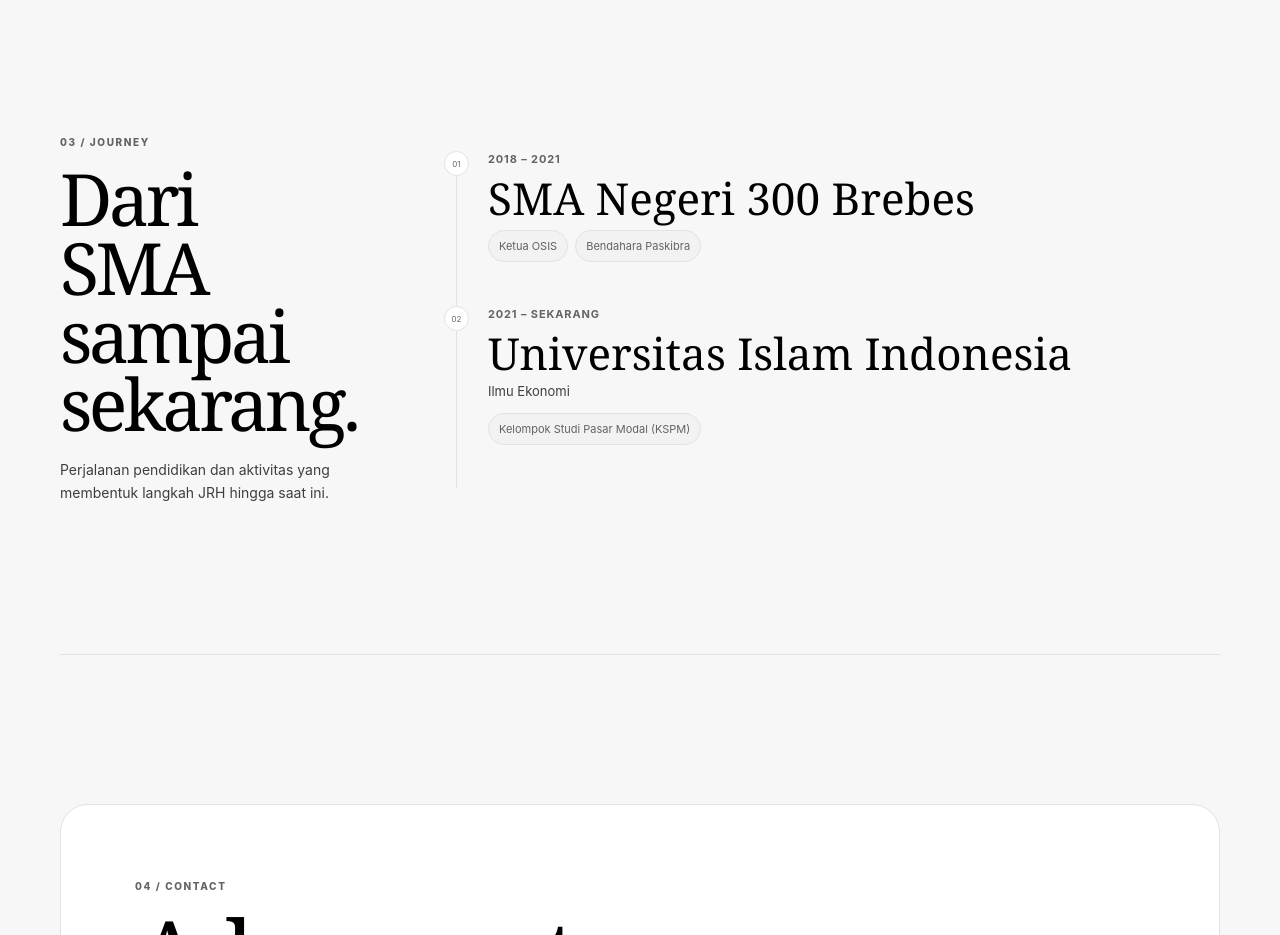
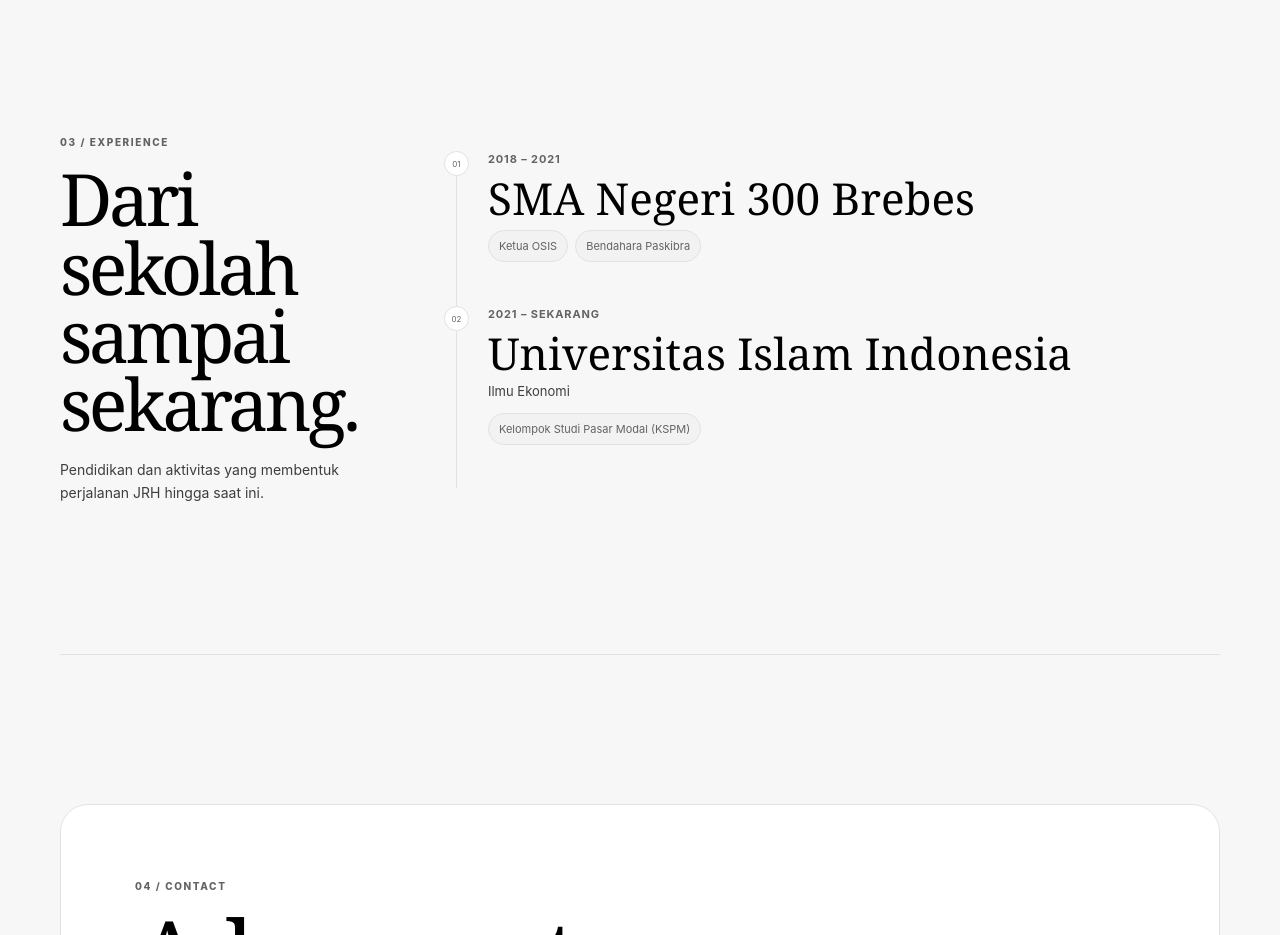
Before and after one commit to LionerHakim/JRHs, a React (Vite) app: page / in a window 1280 px wide. Shown: the part 2680-3615 px from the top of the page. Built offline with nearby package versions, Linux system fonts and the light colour scheme.

Commit message:
redesign: refine experience timeline

```diff
--- a/src/components/RekamJejak.tsx
+++ b/src/components/RekamJejak.tsx
@@ -8,9 +8,9 @@ export default function RekamJejak() {
     <section id="experience" className="section-shell experience-section" aria-labelledby="experience-title">
       <div className="editorial-grid experience-grid">
         <div className="experience-heading">
-          <p className="eyebrow">03 / Journey</p>
-          <h2 id="experience-title" className="display-title">Dari SMA sampai sekarang.</h2>
-          <p className="section-lead">Perjalanan pendidikan dan aktivitas yang membentuk langkah JRH hingga saat ini.</p>
+          <p className="eyebrow">03 / Experience</p>
+          <h2 id="experience-title" className="display-title">Dari sekolah sampai sekarang.</h2>
+          <p className="section-lead">Pendidikan dan aktivitas yang membentuk perjalanan JRH hingga saat ini.</p>
         </div>
         <div className="experience-list" aria-label="Perjalanan pendidikan dan aktivitas">
           {experienceData.map((item, index) => (
```
